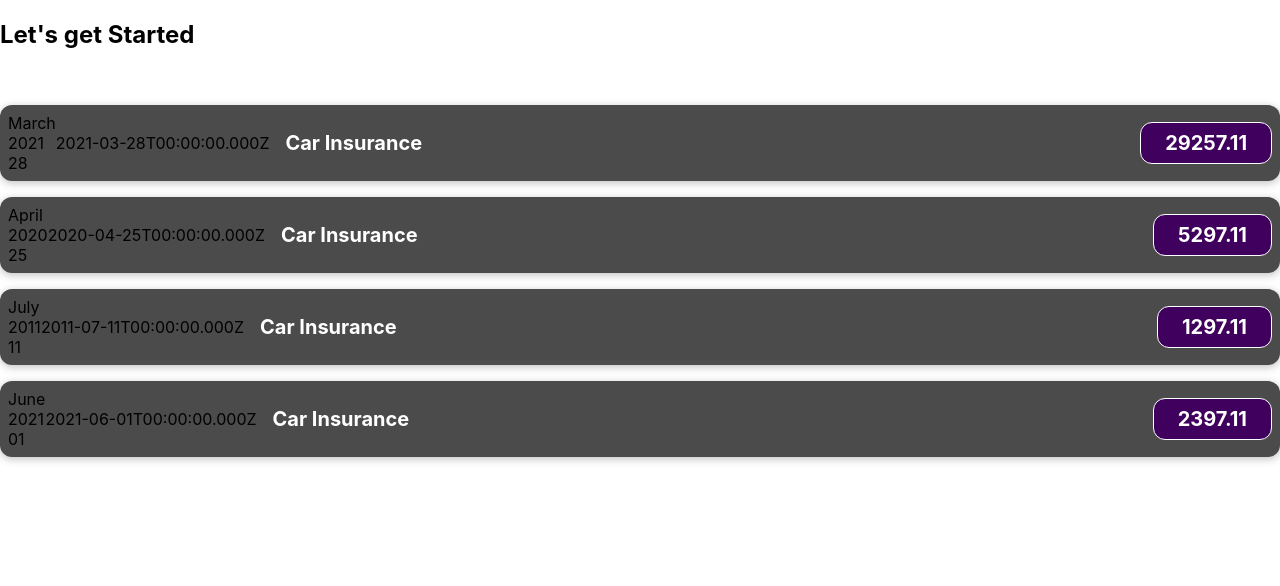
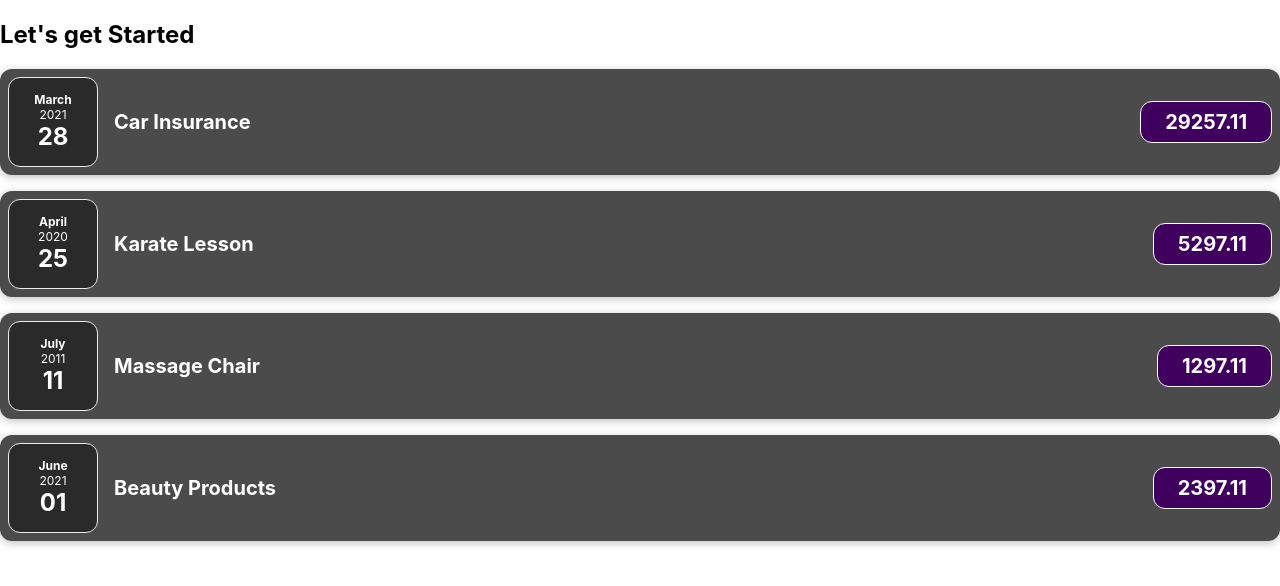
Before and after one commit to jbuildstuff/expense_tracker, a React (Create React App) app: page / in a window 1280 px wide. Shown: the top 586 px of the page. Built offline with nearby package versions, Linux system fonts and the light colour scheme.

Commit message:
add expense item seperate components

```diff
--- a/src/App.js
+++ b/src/App.js
@@ -1,24 +1,22 @@
-import logo from "./logo.svg";
 import "./App.css";
 import ExpenseItem from "./components/ExpenseItem";
 
 function App() {
   const expenses = [
     { title: "Car Insurance", amount: 29257.11, date: new Date(2021, 2, 28) },
-    { title: "Car Insurance", amount: 5297.11, date: new Date(2020, 3, 25) },
-    { title: "Car Insurance", amount: 1297.11, date: new Date(2011, 6, 11) },
-    { title: "Car Insurance", amount: 2397.11, date: new Date(2021, 5, 1) },
+    { title: "Karate Lesson", amount: 5297.11, date: new Date(2020, 3, 25) },
+    { title: "Massage Chair", amount: 1297.11, date: new Date(2011, 6, 11) },
+    { title: "Beauty Products", amount: 2397.11, date: new Date(2021, 5, 1) },
   ];
 
   return (
     <div>
       <h2>Let's get Started</h2>
-      <br></br>
       <ExpenseItem
         title={expenses[0].title}
         amount={expenses[0].amount}
         date={expenses[0].date}
-      ></ExpenseItem>
+      />
       <ExpenseItem
         title={expenses[1].title}
         amount={expenses[1].amount}
--- /dev/null
+++ b/src/components/ExpenseDate.css
@@ -0,0 +1,26 @@
+.expense-date {
+  display: flex;
+  flex-direction: column;
+  width: 5.5rem;
+  height: 5.5rem;
+  border: 1px solid #ececec;
+  background-color: #2a2a2a;
+  color: white;
+  border-radius: 12px;
+  align-items: center;
+  justify-content: center;
+}
+
+.expense-date__month {
+  font-size: 0.75rem;
+  font-weight: bold;
+}
+
+.expense-date__year {
+  font-size: 0.75rem;
+}
+
+.expense-date__day {
+  font-size: 1.5rem;
+  font-weight: bold;
+}
--- /dev/null
+++ b/src/components/ExpenseDate.js
@@ -0,0 +1,17 @@
+import "./ExpenseDate.css";
+
+function ExpenseDate(props) {
+  const month = props.date.toLocaleString("en-US", { month: "long" });
+  const day = props.date.toLocaleString("en-US", { day: "2-digit" });
+  const year = props.date.getFullYear();
+
+  return (
+    <div className="expense-date">
+      <div className="expense-date__month">{month}</div>
+      <div className="expense-date__year">{year}</div>
+      <div className="expense-date__day">{day}</div>
+    </div>
+  );
+}
+
+export default ExpenseDate;
--- a/src/components/ExpenseItem.js
+++ b/src/components/ExpenseItem.js
@@ -1,18 +1,10 @@
 import "./ExpenseItem.css";
+import ExpenseDate from "./ExpenseDate";
 
 function ExpenseItem(props) {
-  const month = props.date.toLocaleString("en-US", { month: "long" });
-  const day = props.date.toLocaleString("en-US", { day: "2-digit" });
-  const year = props.date.getFullYear();
-
   return (
     <div className="expense-item">
-      <div>
-        <div>{month}</div>
-        <div>{year}</div>
-        <div>{day}</div>
-      </div>
-      <div>{props.date.toISOString()}</div>
+      <ExpenseDate date={props.date} />
       <div className="expense-item__description">
         <h2>{props.title}</h2>
         <div className="expense-item__price">{props.amount}</div>
```
